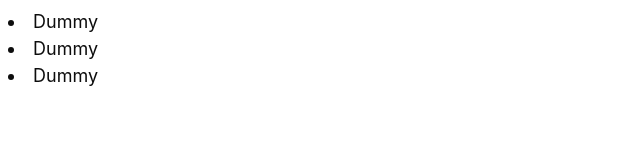
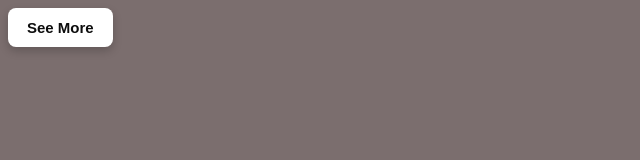
Before and after one commit to Kassa20/project, a plain HTML site: page index.html in a window 1280 px wide. Shown: the whole page, without its empty margins (0-640 px from the left). Drawn offline with Linux system fonts and the light colour scheme.

Commit message:
adding button skins

```diff
--- a/css/styles.css
+++ b/css/styles.css
@@ -3,6 +3,7 @@
   --color-primary: #0d0d0d;
   --color-secondary: #1d1d1d;
   --color-shadow: #4c5d5a;
+  --text-primary: #fcf4f4;
 }
 
 *,
@@ -17,7 +18,8 @@ html {
 }
 
 body {
-    font-family: Inter, Arial, Helvetica, sans-serif;
+  font-family: system-ui, -apple-system, BlinkMacSystemFont, "Segoe UI", Roboto,
+    Oxygen, Ubuntu, Cantarell, "Open Sans", "Helvetica Neue", sans-serif;
   line-height: 1.5;
   font-size: 2.4rem;
   color: var(--color-primary);
@@ -29,7 +31,6 @@ h3 {
   color: var(--color-headings);
   margin-bottom: 2rem;
 }
-
 
 h1 {
   font-size: 7rem;
@@ -74,3 +75,35 @@ a {
 a:hover {
   color: var(--color-accent);
 }
+
+/* Buttons  */
+.btn {
+  padding: 1rem 1.8rem;
+  color: #fff;
+  border-radius: 8px;
+  border: 1px solid rgba(255, 255, 255, 0.15);
+  background: rgba(255, 255, 255, 0.10);
+  backdrop-filter: blur(10px);
+  box-shadow: 0 4px 10px rgba(0, 0, 0, 0.2),
+    inset 0 1px 1px rgba(255, 255, 255, 0.25);
+  font-size: 1.5rem;
+  cursor: pointer;
+  font-weight: 600;
+}
+
+.btn--solid {
+    background: #fff;
+    color: var(--color-primary);
+}
+
+.btn--small {
+  padding: 0.5rem 1.8rem;
+  border-radius: 999px;
+  font-size: 1.2rem;
+  font-weight: 500;
+  transition: border 0.3s;
+}
+
+.btn--small:hover {
+  border: 1px solid var(--color-accent);
+}
--- a/index.html
+++ b/index.html
@@ -6,9 +6,7 @@
     <title>Document</title>
     <link rel="stylesheet" href="css/styles.css" />
   </head>
-  <body>
-    <li><a href="#">Dummy</a></li>
-    <li><a href="#">Dummy</a></li>
-    <li><a href="#">Dummy</a></li>
+  <body style="background-color: #7b6e6e">
+    <button class="btn btn--solid">See More</button>
   </body>
 </html>
```
Also changed, not shown: components/buttons.html (added). Lines whose indentation alone changed are shown as unchanged.
